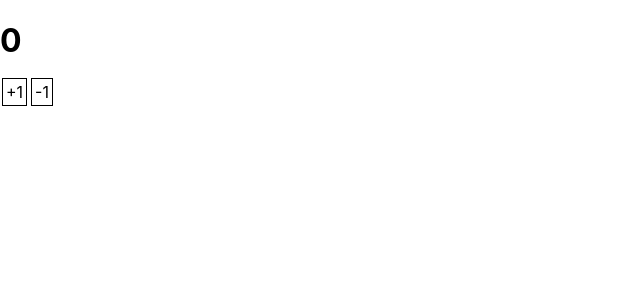
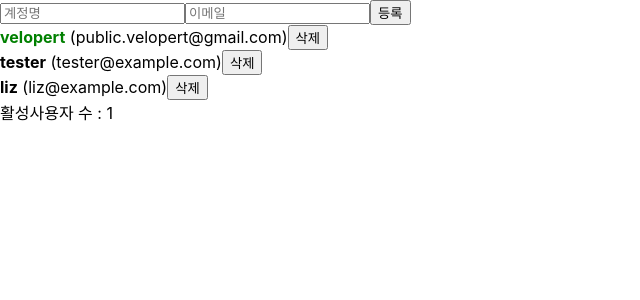
Before and after one commit to heedda/FrontEnd, a React (Create React App) app in the folder react/my-app/: page / in a window 1280 px wide. Shown: the top 300 px of the page, without its empty margins (0-640 px from the left). Built offline with nearby package versions, Linux system fonts and the light colour scheme.

Commit message:
useReducer 로 userList 구현하기

```diff
--- a/react/my-app/src/App.js
+++ b/react/my-app/src/App.js
@@ -1,31 +1,23 @@
-import React, { useRef, useState, useMemo, useCallback } from "react";
+import React, { useRef, useReducer, useMemo, useCallback } from "react";
+import UserList from "./UserList";
 import CreateUser from "./CreateUser";
-import UserList from "./UserList";
 
 function countActiveUsers(users) {
   console.log("활성 사용자 수를 세는중...");
   return users.filter((user) => user.active).length;
 }
 
-function App() {
-  const [inputs, setInputs] = useState({
+const initialState = {
+  inputs: {
     username: "",
     email: "",
-  });
-  const { username, email } = inputs;
-  const onChange = useCallback((e) => {
-    const { name, value } = e.target;
-    setInputs((inputs) => ({
-      ...inputs,
-      [name]: value,
-    }));
-  }, []);
-  const [users, setUsers] = useState([
+  },
+  users: [
     {
       id: 1,
       username: "velopert",
       email: "public.velopert@gmail.com",
-      active: false,
+      active: true,
     },
     {
       id: 2,
@@ -39,43 +31,85 @@
       email: "liz@example.com",
       active: false,
     },
-    {
-      id: 4,
-      username: "김희찬",
-      email: "heedda.kollim@gmail.com",
-      active: true,
-    },
-  ]);
+  ],
+};
 
+function reducer(state, action) {
+  switch (action.type) {
+    case "CHANGE_INPUT":
+      return {
+        ...state,
+        inputs: {
+          ...state.inputs,
+          [action.name]: action.value,
+        },
+      };
+    case "CREATE_USER":
+      return {
+        inputs: initialState.inputs,
+        users: state.users.concat(action.user),
+      };
+    case "TOGGLE_USER":
+      return {
+        ...state,
+        users: state.users.map((user) =>
+          user.id === action.id ? { ...user, active: !user.active } : user
+        ),
+      };
+    case "REMOVE_USER":
+      return {
+        ...state,
+        users: state.users.filter((user) => user.id !== action.id),
+      };
+    default:
+      return state;
+  }
+}
+
+function App() {
+  const [state, dispatch] = useReducer(reducer, initialState);
   const nextId = useRef(4);
+
+  const { users } = state;
+  const { username, email } = state.inputs;
+
+  const onChange = useCallback((e) => {
+    const { name, value } = e.target;
+    dispatch({
+      type: "CHANGE_INPUT",
+      name,
+      value,
+    });
+  }, []);
+
   const onCreate = useCallback(() => {
-    const user = {
-      id: nextId.current,
-      username,
-      email,
-    };
-    setUsers((users) => users.concat(user));
-
-    setInputs({
-      username: "",
-      email: "",
+    dispatch({
+      type: "CREATE_USER",
+      user: {
+        id: nextId.current,
+        username,
+        email,
+      },
     });
     nextId.current += 1;
   }, [username, email]);
 
+  const onToggle = useCallback((id) => {
+    dispatch({
+      type: "TOGGLE_USER",
+      id,
+    });
+  }, []);
+
   const onRemove = useCallback((id) => {
-    // user.id 가 파라미터로 일치하지 않는 원소만 추출해서 새로운 배열을 만듬
-    // = user.id 가 id 인 것을 제거함
-    setUsers((users) => users.filter((user) => user.id !== id));
+    dispatch({
+      type: "REMOVE_USER",
+      id,
+    });
   }, []);
-  const onToggle = useCallback((id) => {
-    setUsers((users) =>
-      users.map((user) =>
-        user.id === id ? { ...user, active: !user.active } : user
-      )
-    );
-  }, []);
+
   const count = useMemo(() => countActiveUsers(users), [users]);
+
   return (
     <>
       <CreateUser
@@ -84,7 +118,7 @@
         onChange={onChange}
         onCreate={onCreate}
       />
-      <UserList users={users} onRemove={onRemove} onToggle={onToggle} />
+      <UserList users={users} onToggle={onToggle} onRemove={onRemove} />
       <div>활성사용자 수 : {count}</div>
     </>
   );
--- a/react/my-app/src/index.js
+++ b/react/my-app/src/index.js
@@ -8,7 +8,7 @@
 const root = ReactDOM.createRoot(document.getElementById("root"));
 root.render(
   <React.StrictMode>
-    <Counter />
+    <App />
   </React.StrictMode>
 );
 
```
